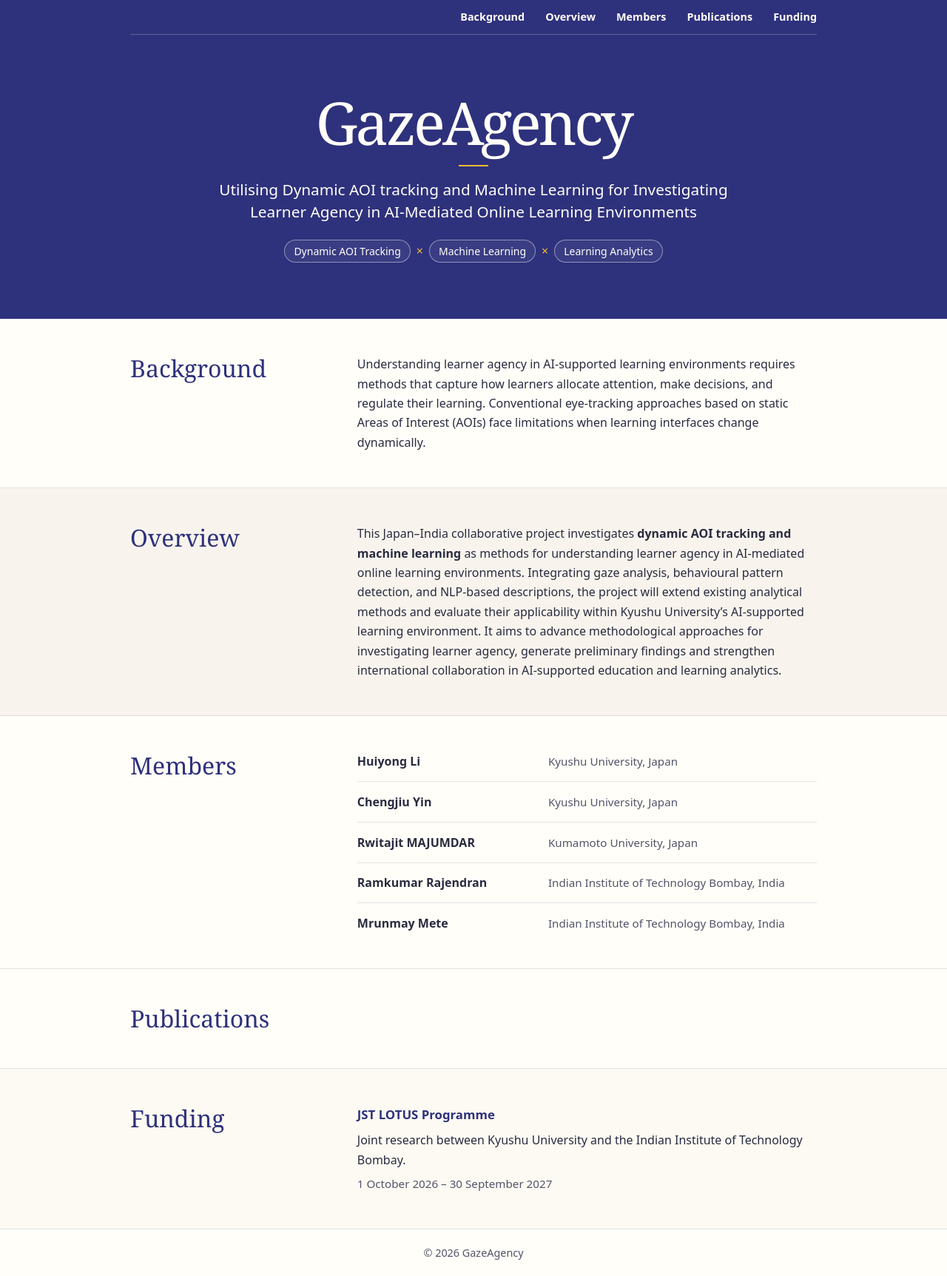
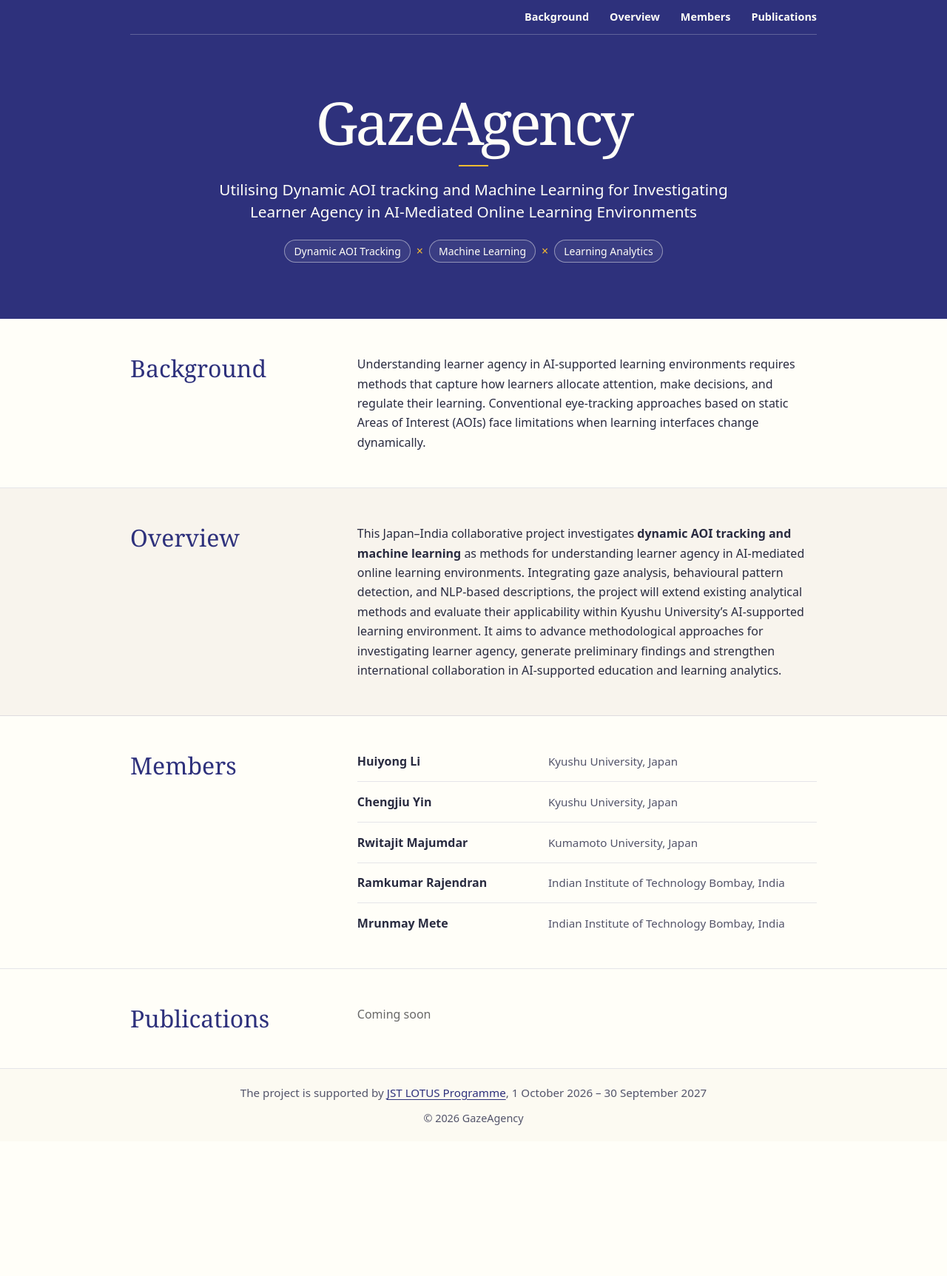
Before and after one commit to li-huiyong/GazeAgency, a Jekyll site: the page built from docs/index.md, in a window 1280 px wide. Shown: the whole page at 74% size. Built offline with Jekyll 4.4.1, drawn with Linux system fonts in a browser that asks for light colours; after the commit the page ends 1543 px from its top, so only the background shows below that.

Commit message:
Move funding acknowledgement to footer and update publications

```diff
--- a/docs/_data/members.yml
+++ b/docs/_data/members.yml
@@ -2,7 +2,7 @@
   affiliation: Kyushu University, Japan
 - name: Chengjiu Yin
   affiliation: Kyushu University, Japan
-- name: Rwitajit MAJUMDAR
+- name: Rwitajit Majumdar
   affiliation: Kumamoto University, Japan
 - name: Ramkumar Rajendran
   affiliation: Indian Institute of Technology Bombay, India
--- a/docs/_layouts/project.html
+++ b/docs/_layouts/project.html
@@ -16,7 +16,6 @@
       <a href="#overview">Overview</a>
       <a href="#members">Members</a>
       <a href="#publications">Publications</a>
-      <a href="#funding">Funding</a>
     </nav>
     <div class="shell hero">
       <h1>{{ site.title | escape }}</h1>
@@ -81,28 +80,22 @@
               </li>
             {% endfor %}
           </ul>
+        {% else %}
+          <p class="publication-empty">Coming soon</p>
         {% endif %}
-      </div>
-    </section>
-
-    <section id="funding" class="section" aria-labelledby="funding-title">
-      <div class="shell section-inner">
-        <h2 id="funding-title">Funding</h2>
-        <div class="section-copy">
-          <h3>{{ page.funding.programme | escape }}</h3>
-          <p>Joint research between {{ page.funding.institutions | escape }}.</p>
-          <p class="research-period">
-            <time datetime="{{ page.funding.start }}">{{ page.funding.start | date: "%-d %B %Y" }}</time>
-            –
-            <time datetime="{{ page.funding.end }}">{{ page.funding.end | date: "%-d %B %Y" }}</time>
-          </p>
-        </div>
       </div>
     </section>
   </main>
 
-  <footer class="shell footer">
-    &copy; 2026 {{ site.title | escape }}
+  <footer class="footer">
+    <div class="shell">
+      <p class="funding-acknowledgement">
+        The project is supported by <a href="{{ page.funding.url | escape }}">{{ page.funding.programme | escape }}</a>,
+        <time datetime="{{ page.funding.start }}">{{ page.funding.start | date: "%-d %B %Y" }}</time> –
+        <time datetime="{{ page.funding.end }}">{{ page.funding.end | date: "%-d %B %Y" }}</time>
+      </p>
+      <p>&copy; 2026 {{ site.title | escape }}</p>
+    </div>
   </footer>
 </body>
 </html>
--- a/docs/assets/theme.css
+++ b/docs/assets/theme.css
@@ -147,10 +147,6 @@ a:focus-visible {
   background: var(--marble);
 }
 
-#funding {
-  background: var(--shironeri);
-}
-
 .section-inner {
   display: grid;
   grid-template-columns: minmax(11rem, 1fr) minmax(0, 2.4fr);
@@ -200,10 +196,13 @@ a:focus-visible {
 }
 
 .member-list span,
-.publication-citation,
-.research-period {
+.publication-citation {
   color: var(--muted);
   font-size: 0.95rem;
+}
+
+.publication-empty {
+  color: #686868;
 }
 
 time {
@@ -211,10 +210,16 @@ time {
 }
 
 .footer {
+  background: var(--shironeri);
   padding-block: 1.2rem;
   color: var(--muted);
   font-size: 0.9rem;
   text-align: center;
+}
+
+.funding-acknowledgement {
+  margin-bottom: 0.65rem;
+  font-size: 0.95rem;
 }
 
 @media (max-width: 40rem) {
@@ -233,13 +238,13 @@ time {
   }
 }
 
-@media (max-width: 28rem) {
+@media (max-width: 23rem) {
   .navigation {
     column-gap: 0.5rem;
   }
 
   .navigation a {
-    flex: 0 0 calc((100% - 1rem) / 3);
+    flex: 0 0 calc((100% - 0.5rem) / 2);
     text-align: center;
   }
 }
--- a/docs/index.md
+++ b/docs/index.md
@@ -9,7 +9,7 @@ background: |
   Understanding learner agency in AI-supported learning environments requires methods that capture how learners allocate attention, make decisions, and regulate their learning. Conventional eye-tracking approaches based on static Areas of Interest (AOIs) face limitations when learning interfaces change dynamically.
 funding:
   programme: JST LOTUS Programme
-  institutions: Kyushu University and the Indian Institute of Technology Bombay
+  url: https://www.jst.go.jp/program/india/project/2026.html
   start: "2026-10-01"
   end: "2027-09-30"
 ---
```
